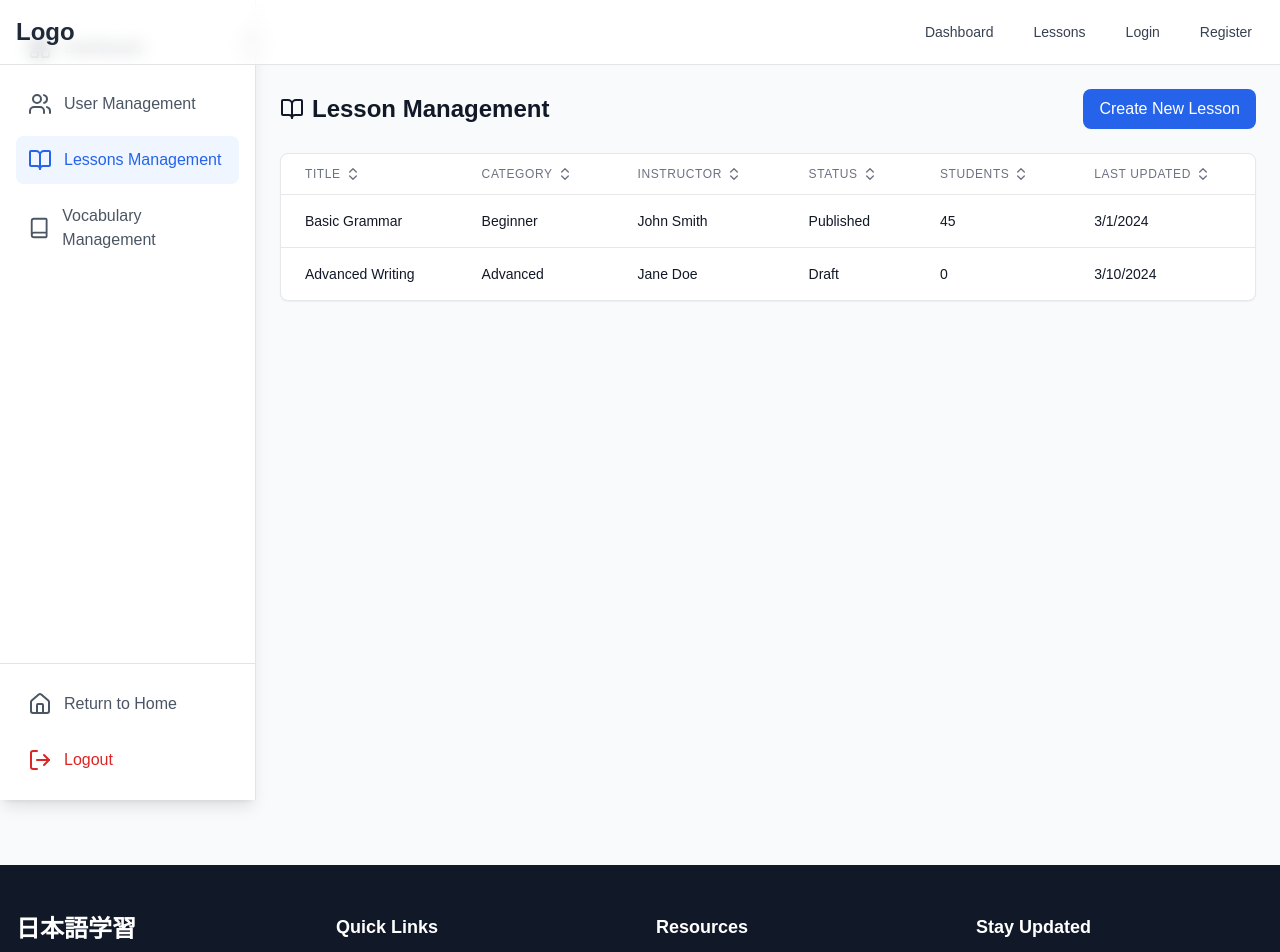
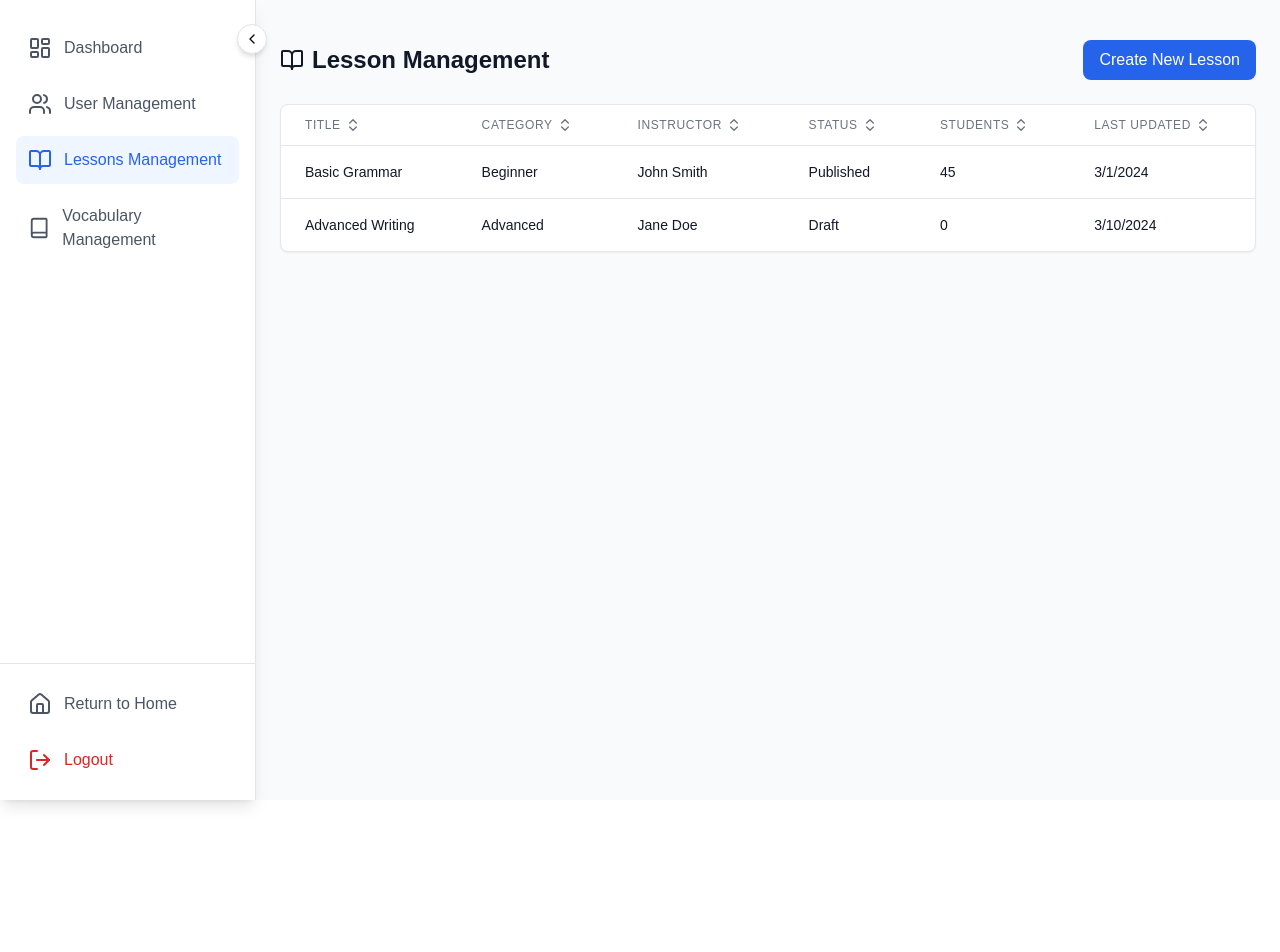
Before and after one commit to rakib-repliq/vocabulary-frontend, a Next.js app: page /dashboard/admin/lessons in a window 1280 px wide. Shown: the top 952 px of the page. After the commit the page ends 800 px from the top, so only its background shows below. Built offline with nearby package versions, Linux system fonts and the light colour scheme.

Commit message:
feat: implement NavbarWrapper and FooterWrapper components for conditional rendering in dashboard

```diff
--- a/app/(dashboard)/dashboard/admin/layout.tsx
+++ b/app/(dashboard)/dashboard/admin/layout.tsx
@@ -14,7 +14,7 @@ export default function AdminDashboardLayout({
   const [sidebarCollapsed, setSidebarCollapsed] = useState(false);
 
   return (
-    <div className="flex h-screen bg-gray-50">
+    <div className="flex min-h-screen bg-gray-50">
       <Sidebar
         isCollapsed={sidebarCollapsed}
         onCollapse={setSidebarCollapsed}
--- /dev/null
+++ b/app/(home)/lessons/page.tsx
@@ -0,0 +1,8 @@
+const LessonsPage = () => {
+  return (
+    <div>
+      <h1 className="text-center text-4xl mt-16 min-h-screen">Lesson</h1>
+    </div>
+  );
+};
+export default LessonsPage;
--- a/app/layout.tsx
+++ b/app/layout.tsx
@@ -4,8 +4,8 @@ import './globals.css';
 import { Toaster } from 'sonner';
 
 import TanstackProvider from '@/providers/TanstackProvider';
-import Navbar from '@/components/layout/navbar/navbar';
-import Footer from '@/components/layout/footer/footer';
+import NavbarWrapper from '@/components/layout/navbar/navbar-wrapper';
+import FooterWrapper from '@/components/layout/footer/footer-wrapper';
 
 const geistSans = localFont({
   src: './fonts/GeistVF.woff',
@@ -35,9 +35,9 @@ export default function RootLayout({
       >
         <TanstackProvider>
           <Toaster position="top-center" />
-          <Navbar />
+          <NavbarWrapper />
           {children}
-          <Footer />
+          <FooterWrapper />
         </TanstackProvider>
       </body>
     </html>
--- a/components/dashboard/admin-dashboard/layout/MainContent.tsx
+++ b/components/dashboard/admin-dashboard/layout/MainContent.tsx
@@ -23,6 +23,7 @@ export const MainContent: React.FC<MainContentProps> = ({
         duration-300
         ease-in-out
         overflow-auto
+        pt-4
       `}
     >
       <div className="p-4 md:p-6">
--- a/components/dashboard/admin-dashboard/layout/Sidebar.tsx
+++ b/components/dashboard/admin-dashboard/layout/Sidebar.tsx
@@ -65,7 +65,7 @@ export const Sidebar: React.FC<SidebarProps> = ({
           ${mobileOpen ? 'translate-x-0' : '-translate-x-full'}
         `}
       >
-        <div className="flex flex-col h-full pt-20">
+        <div className="flex flex-col h-full pt-16">
           <div className="flex-1 overflow-y-auto px-4">
             <nav className="space-y-4">
               {navItems.map((item) => (
--- /dev/null
+++ b/components/layout/footer/footer-wrapper.tsx
@@ -0,0 +1,14 @@
+'use client';
+
+import { usePathname } from 'next/navigation';
+import Footer from './footer';
+
+const FooterWrapper = () => {
+  const pathname = usePathname();
+  const isDashboard = pathname?.startsWith('/dashboard');
+
+  if (isDashboard) return null;
+  return <Footer />;
+};
+
+export default FooterWrapper;
--- /dev/null
+++ b/components/layout/navbar/navbar-wrapper.tsx
@@ -0,0 +1,14 @@
+'use client';
+
+import { usePathname } from 'next/navigation';
+import Navbar from './navbar';
+
+const NavbarWrapper = () => {
+  const pathname = usePathname();
+  const isDashboard = pathname?.startsWith('/dashboard');
+
+  if (isDashboard) return null;
+  return <Navbar />;
+};
+
+export default NavbarWrapper;
```
